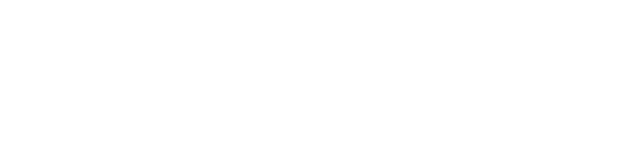
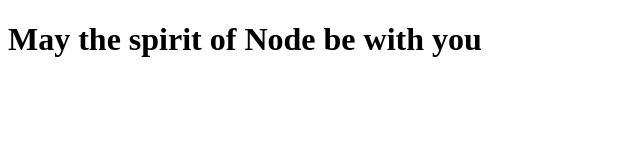
Before and after one commit to HamzaJirah/crud-node-js-app, a website: page index.html in a window 1280 px wide. Shown: the whole page, without its empty margins (0-640 px from the left). Drawn offline with Linux system fonts and the light colour scheme.

Commit message:
created heading element with content

```diff
--- a/index.html
+++ b/index.html
@@ -7,6 +7,6 @@
   <title>Get request</title>
 </head>
 <body>
-  <h1></h1>
+  <h1>May the spirit of Node be with you</h1>
 </body>
 </html>
```
